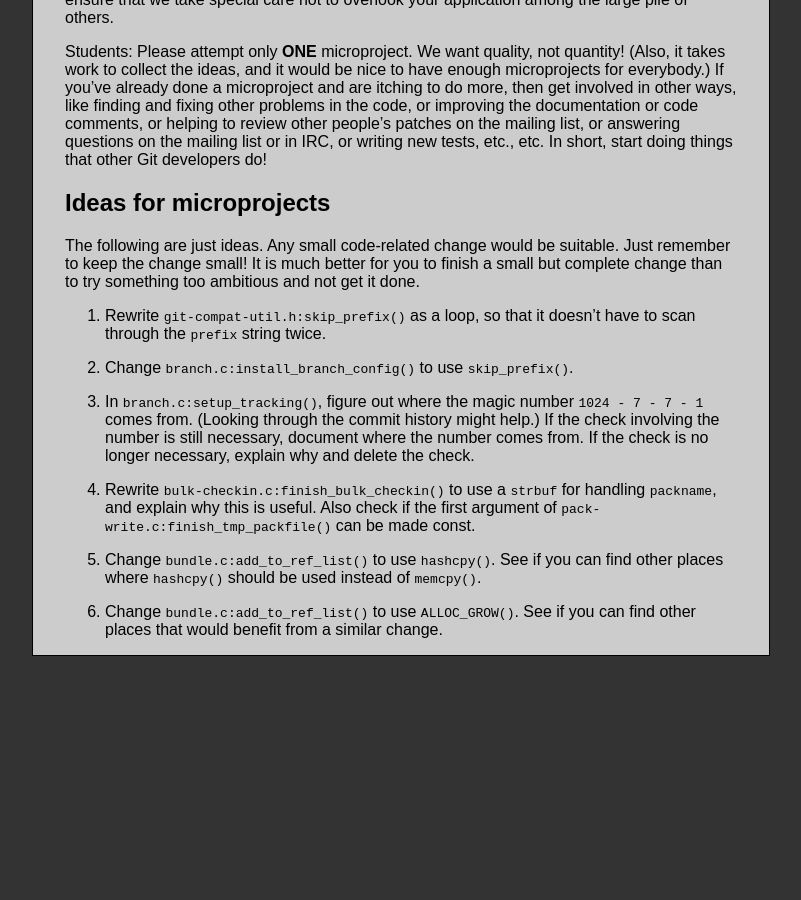
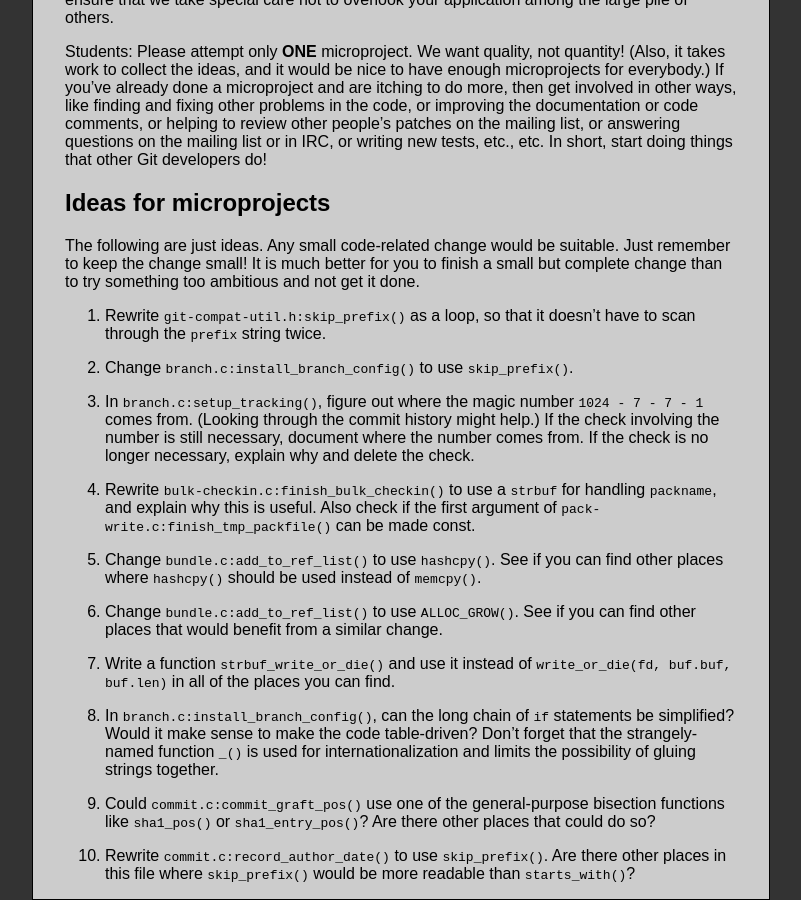
Before and after one commit to git/git.github.io, a Jekyll site: the page built from SoC-2014-Microprojects.md, in a window 1280 px wide and 900 px high, scrolled down 1138 px. Shown: the whole window, without its empty margins (308-1109 px from the left). Built offline with Jekyll 4.4.1, drawn with Linux system fonts in a browser that asks for light colours; Markdown is read by kramdown in place of the engine named in the settings; before the commit the page ends 1794 px from its top, so only the background shows below that.

Commit message:
Add some more microproject ideas

```diff
--- a/SoC-2014-Microprojects.md
+++ b/SoC-2014-Microprojects.md
@@ -124,3 +124,21 @@
 6.  Change `bundle.c:add_to_ref_list()` to use `ALLOC_GROW()`.  See if
     you can find other places that would benefit from a similar
     change.
+
+7.  Write a function `strbuf_write_or_die()` and use it instead of
+    `write_or_die(fd, buf.buf, buf.len)` in all of the places you can
+    find.
+
+8.  In `branch.c:install_branch_config()`, can the long chain of `if`
+    statements be simplified?  Would it make sense to make the code
+    table-driven?  Don't forget that the strangely-named function
+    `_()` is used for internationalization and limits the possibility
+    of gluing strings together.
+
+9.  Could `commit.c:commit_graft_pos()` use one of the general-purpose
+    bisection functions like `sha1_pos()` or `sha1_entry_pos()`?  Are
+    there other places that could do so?
+
+10. Rewrite `commit.c:record_author_date()` to use `skip_prefix()`.
+    Are there other places in this file where `skip_prefix()` would be
+    more readable than `starts_with()`?
```
